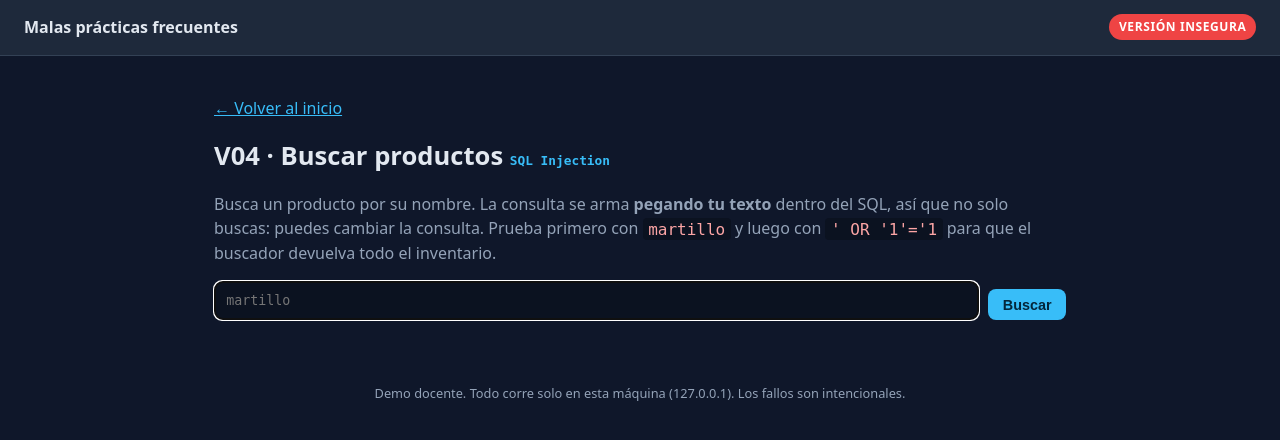
After one commit to JuanMa594/Vulnerabilidades_MalasPracticasFrecuentes, a Flask app: page /v04 in a window 1280 px wide. The commit adds this page. Shown: the top 440 px of the page. Run offline with Flask 3, Linux system fonts and the light colour scheme; some libraries are stand-ins or nearby versions.

Commit message:
Agrega V04 (SQL Injection) en la app insegura
Ruta /v04: buscador de productos cuya consulta se arma con f-string a partir del
texto del usuario. La página muestra el SQL ejecutado y los resultados, para que
en clase se vea que "  OR 1=1" devuelve todo el inventario. El fallo es
intencional y se marca con noqa: S608.

Co-Authored-By: Claude Opus 4.8 <noreply@anthropic.com>

```diff
--- a/inseguro/app.py
+++ b/inseguro/app.py
@@ -7,9 +7,22 @@ ejemplo de cómo programar: la versión correcta está en la carpeta `seguro/`.
 
 import os
 
-from flask import Flask, render_template
+import psycopg
+from flask import Flask, render_template, request
 
 app = Flask(__name__)
+
+
+def conectar():
+    """Abre una conexión a Postgres. Es infraestructura, no la lección: los datos
+    de conexión salen de variables de entorno (bien), lo que falla está en las rutas."""
+    return psycopg.connect(
+        host=os.environ["POSTGRES_HOST"],
+        dbname=os.environ["POSTGRES_DB"],
+        user=os.environ["POSTGRES_USER"],
+        password=os.environ["POSTGRES_PASSWORD"],
+    )
+
 
 # Catálogo de demos. Cada vulnerabilidad agrega aquí su tarjeta y, más abajo, su ruta.
 DEMOS = [
@@ -37,9 +50,9 @@ DEMOS = [
     {
         "codigo": "V04",
         "titulo": "SQL Injection",
-        "ruta": None,
+        "ruta": "/v04",
         "resumen": "Buscar productos armando la consulta con el texto del usuario.",
-        "implementado": False,
+        "implementado": True,
     },
     {
         "codigo": "V05",
@@ -84,6 +97,30 @@ def index():
     return render_template("index.html", demos=DEMOS, version="insegura")
 
 
+@app.route("/v04")
+def v04_sql_injection():
+    """V04 — Buscar productos por nombre. Escribe el ataque y míralo funcionar."""
+    termino = request.args.get("q", "")
+    sql = ""
+    filas = []
+    error = ""
+    if termino:
+        # VULNERABLE V04 (SQL Injection): la consulta se arma pegando el texto del
+        # usuario dentro del SQL. Con   ' OR '1'='1   el buscador devuelve TODO el
+        # inventario, y con   '; ...   se pueden encadenar otras órdenes.
+        sql = f"SELECT * FROM productos WHERE nombre ILIKE '%{termino}%'"  # noqa: S608
+        try:
+            with conectar() as con, con.cursor() as cur:
+                cur.execute(sql)
+                filas = cur.fetchall()
+        except psycopg.Error as exc:
+            # Mostrar el error crudo también ayuda a ver el fallo en clase.
+            error = f"{type(exc).__name__}: {exc}"
+    return render_template(
+        "v04.html", termino=termino, sql=sql, filas=filas, error=error
+    )
+
+
 # ---------------------------------------------------------------------------
 # Arranque del servidor
 # ---------------------------------------------------------------------------
--- a/inseguro/static/css/estilo.css
+++ b/inseguro/static/css/estilo.css
@@ -115,3 +115,25 @@ h1 { font-size: 1.6rem; }
 }
 .pie { color: var(--tenue); font-size: 0.8rem; text-align: center; padding: 1.5rem; }
 .volver { color: var(--acento); }
+
+code {
+  font-family: ui-monospace, monospace;
+  background: #0b1220;
+  padding: 0.1rem 0.35rem;
+  border-radius: 4px;
+  color: #fca5a5;
+}
+
+.tabla {
+  width: 100%;
+  border-collapse: collapse;
+  margin-top: 0.5rem;
+  font-size: 0.88rem;
+}
+.tabla th, .tabla td {
+  text-align: left;
+  padding: 0.4rem 0.6rem;
+  border-bottom: 1px solid var(--borde);
+}
+.tabla th { color: var(--tenue); font-weight: 600; }
+.tabla td { font-family: ui-monospace, monospace; }
--- /dev/null
+++ b/inseguro/templates/v04.html
@@ -0,0 +1,40 @@
+{% extends "base.html" %}
+{% block titulo %}V04 · SQL Injection{% endblock %}
+
+{% block contenido %}
+<p><a class="volver" href="{{ url_for('index') }}">← Volver al inicio</a></p>
+<h1>V04 · Buscar productos <span class="codigo">SQL Injection</span></h1>
+
+<p class="intro">
+  Busca un producto por su nombre. La consulta se arma <strong>pegando tu texto</strong> dentro del
+  SQL, así que no solo buscas: puedes cambiar la consulta. Prueba primero con <code>martillo</code>
+  y luego con <code>' OR '1'='1</code> para que el buscador devuelva todo el inventario.
+</p>
+
+<form class="demo-form" method="get" action="{{ url_for('v04_sql_injection') }}">
+  <input type="text" name="q" value="{{ termino }}" placeholder="martillo" autofocus>
+  <button class="boton" type="submit">Buscar</button>
+</form>
+
+{% if sql %}
+<p>Consulta que ejecutó el backend (Python):</p>
+<div class="resultado">{{ sql }}</div>
+{% endif %}
+
+{% if error %}
+<p>La base de datos respondió con un error:</p>
+<div class="resultado">{{ error }}</div>
+{% elif termino %}
+<p>{{ filas|length }} resultado(s):</p>
+{% if filas %}
+<table class="tabla">
+  <thead><tr><th>id</th><th>sku</th><th>nombre</th><th>categoría</th><th>precio</th><th>stock</th></tr></thead>
+  <tbody>
+    {% for f in filas %}
+    <tr>{% for celda in f %}<td>{{ celda }}</td>{% endfor %}</tr>
+    {% endfor %}
+  </tbody>
+</table>
+{% endif %}
+{% endif %}
+{% endblock %}
```
Also changed, not shown: Bitacora.md (+31 -0 lines).
